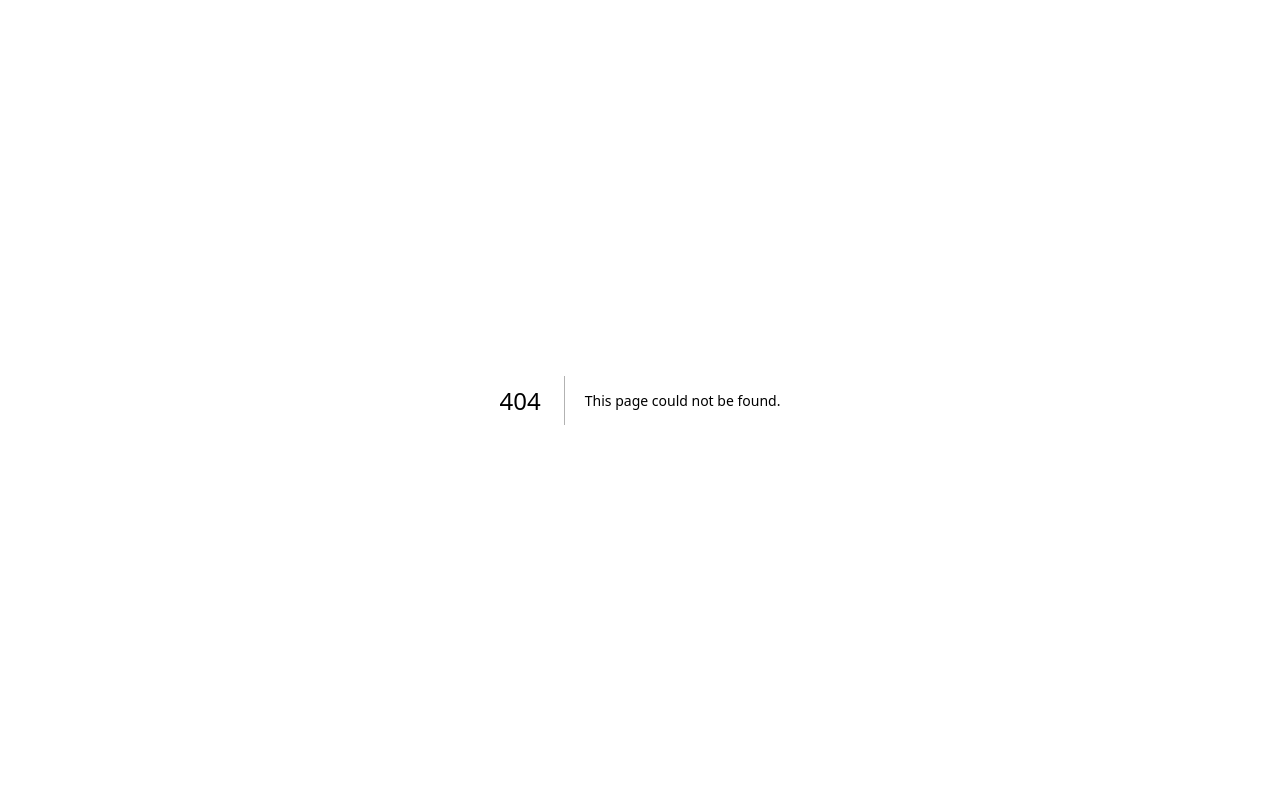
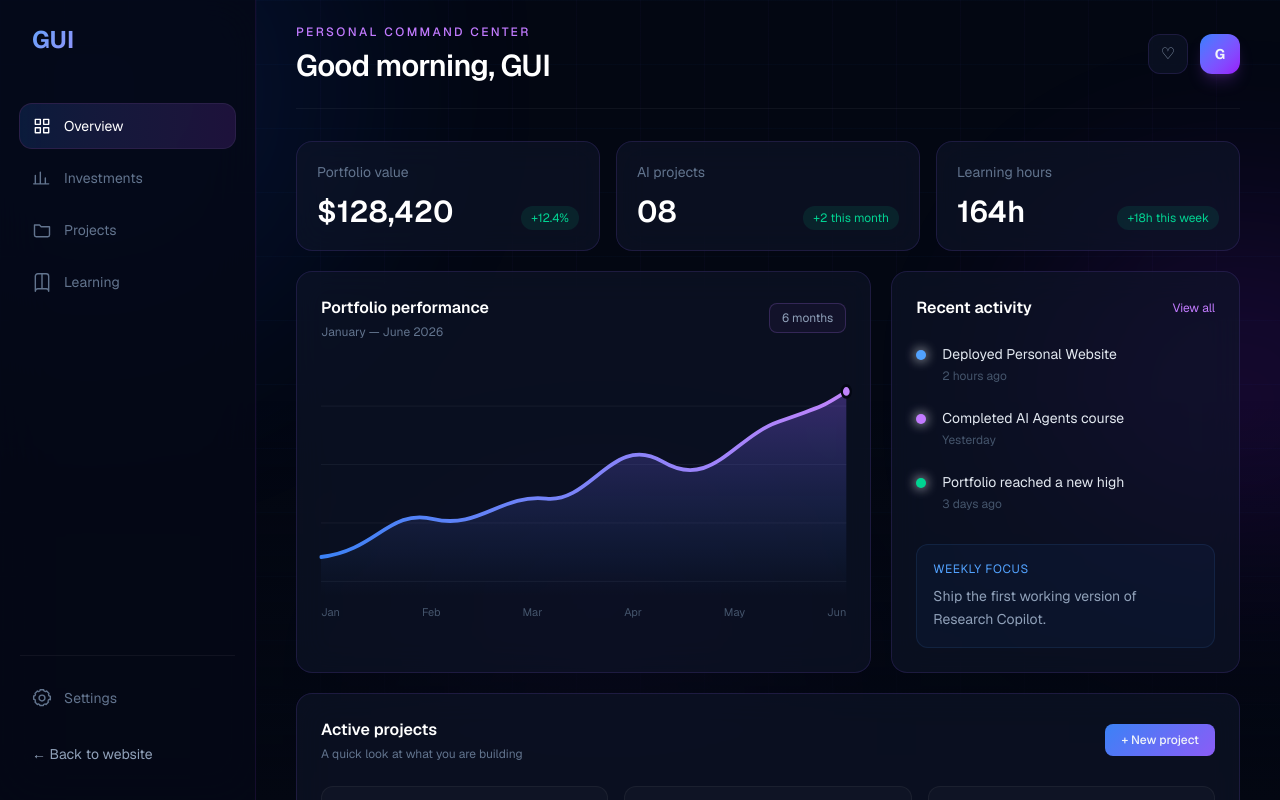
Before and after one commit to Etatheh/folioscope, a Next.js app: page /dashboard in a window 1280 px wide. Before the commit this address had no page. Shown: the top 800 px of the page. Built offline with nearby package versions, Linux system fonts and the light colour scheme.

Commit message:
Update by Codex

```diff
--- /dev/null
+++ b/app/dashboard/page.tsx
@@ -0,0 +1,106 @@
+import Link from "next/link";
+import BackgroundEffects from "@/components/BackgroundEffects";
+
+const stats = [
+  { label: "Portfolio value", value: "$128,420", change: "+12.4%", color: "blue" },
+  { label: "AI projects", value: "08", change: "+2 this month", color: "purple" },
+  { label: "Learning hours", value: "164h", change: "+18h this week", color: "violet" },
+];
+
+const projects = [
+  { name: "Market Signal AI", type: "Machine Learning", progress: 82, status: "In progress" },
+  { name: "Research Copilot", type: "Generative AI", progress: 64, status: "Building" },
+  { name: "Personal Website", type: "Web Development", progress: 100, status: "Live" },
+];
+
+const activity = [
+  { title: "Deployed Personal Website", time: "2 hours ago", color: "bg-blue-400" },
+  { title: "Completed AI Agents course", time: "Yesterday", color: "bg-purple-400" },
+  { title: "Portfolio reached a new high", time: "3 days ago", color: "bg-emerald-400" },
+];
+
+function Icon({ name }: { name: "grid" | "chart" | "folder" | "book" | "settings" }) {
+  const paths = {
+    grid: "M4 4h6v6H4V4Zm10 0h6v6h-6V4ZM4 14h6v6H4v-6Zm10 0h6v6h-6v-6Z",
+    chart: "M4 19V9m6 10V5m6 14v-7m4 7H2",
+    folder: "M3 6h6l2 2h10v10a2 2 0 0 1-2 2H5a2 2 0 0 1-2-2V6Z",
+    book: "M4 5a3 3 0 0 1 3-3h5v18H7a3 3 0 0 0-3 3V5Zm8-3h5a3 3 0 0 1 3 3v18a3 3 0 0 0-3-3h-5",
+    settings: "M12 15.5a3.5 3.5 0 1 0 0-7 3.5 3.5 0 0 0 0 7ZM19.4 15a1.7 1.7 0 0 0 .34 1.88l.06.06-2.86 2.86-.06-.06A1.7 1.7 0 0 0 15 19.4a1.7 1.7 0 0 0-1 .6 1.7 1.7 0 0 0-.4 1.1V21H9.5v-.1A1.7 1.7 0 0 0 8.4 19.4a1.7 1.7 0 0 0-1.88.34l-.06.06-2.86-2.86.06-.06A1.7 1.7 0 0 0 4 15a1.7 1.7 0 0 0-.6-1 1.7 1.7 0 0 0-1.1-.4H2V9.5h.3A1.7 1.7 0 0 0 4 8.4a1.7 1.7 0 0 0-.34-1.88l-.06-.06L6.46 3.6l.06.06A1.7 1.7 0 0 0 8.4 4a1.7 1.7 0 0 0 1-.6A1.7 1.7 0 0 0 9.8 2H14a1.7 1.7 0 0 0 1.6 2 1.7 1.7 0 0 0 1.88-.34l.06-.06 2.86 2.86-.06.06A1.7 1.7 0 0 0 20 8.4a1.7 1.7 0 0 0 .6 1 1.7 1.7 0 0 0 1.1.4h.3V14h-.3a1.7 1.7 0 0 0-2.3 1Z",
+  };
+  return <svg viewBox="0 0 24 24" fill="none" stroke="currentColor" strokeWidth="1.7" className="h-5 w-5"><path d={paths[name]} strokeLinecap="round" strokeLinejoin="round" /></svg>;
+}
+
+export default function DashboardPage() {
+  return (
+    <div className="relative min-h-screen">
+      <BackgroundEffects />
+      <aside className="fixed inset-y-0 left-0 z-40 hidden w-64 border-r border-purple-500/10 bg-[#050917]/85 px-5 py-6 backdrop-blur-xl lg:flex lg:flex-col">
+        <Link href="/" className="px-3 text-2xl font-bold gradient-text">GUI</Link>
+        <nav className="mt-12 space-y-2">
+          {[["Overview", "grid"], ["Investments", "chart"], ["Projects", "folder"], ["Learning", "book"]].map(([label, icon], index) => (
+            <a key={label} href={`#${label.toLowerCase()}`} className={`flex items-center gap-3 rounded-xl px-3 py-3 text-sm transition ${index === 0 ? "bg-gradient-to-r from-blue-500/15 to-purple-500/15 text-white ring-1 ring-purple-400/20" : "text-slate-500 hover:bg-white/5 hover:text-slate-200"}`}>
+              <Icon name={icon as "grid" | "chart" | "folder" | "book"} />{label}
+            </a>
+          ))}
+        </nav>
+        <div className="mt-auto border-t border-white/5 pt-5">
+          <a href="#settings" className="flex items-center gap-3 rounded-xl px-3 py-3 text-sm text-slate-500 hover:bg-white/5 hover:text-slate-200"><Icon name="settings" />Settings</a>
+          <Link href="/" className="mt-3 flex items-center gap-3 rounded-xl px-3 py-3 text-sm text-slate-400 hover:text-white">← Back to website</Link>
+        </div>
+      </aside>
+
+      <main className="relative z-10 px-5 pb-12 pt-6 sm:px-8 lg:ml-64 lg:px-10">
+        <header className="flex items-center justify-between border-b border-white/5 pb-6">
+          <div>
+            <p className="text-xs font-medium uppercase tracking-[0.2em] text-purple-400">Personal command center</p>
+            <h1 className="mt-2 text-2xl font-semibold tracking-tight text-white sm:text-3xl">Good morning, GUI</h1>
+          </div>
+          <div className="flex items-center gap-3">
+            <button aria-label="Notifications" className="glass flex h-10 w-10 items-center justify-center rounded-xl text-slate-400 hover:text-white">♡</button>
+            <div className="flex h-10 w-10 items-center justify-center rounded-xl bg-gradient-to-br from-blue-500 to-purple-600 text-sm font-bold shadow-lg shadow-purple-500/20">G</div>
+          </div>
+        </header>
+
+        <section id="overview" className="mt-8 grid gap-4 md:grid-cols-3">
+          {stats.map((stat) => (
+            <article key={stat.label} className="glass rounded-2xl p-5 transition hover:-translate-y-1 hover:border-purple-400/30">
+              <p className="text-sm text-slate-500">{stat.label}</p>
+              <div className="mt-3 flex items-end justify-between gap-3"><strong className="text-2xl font-semibold text-white sm:text-3xl">{stat.value}</strong><span className="rounded-full bg-emerald-400/10 px-2.5 py-1 text-xs text-emerald-400">{stat.change}</span></div>
+            </article>
+          ))}
+        </section>
+
+        <section className="mt-5 grid gap-5 xl:grid-cols-[1.65fr_1fr]">
+          <article id="investments" className="glass rounded-2xl p-5 sm:p-6">
+            <div className="flex items-center justify-between"><div><h2 className="font-semibold text-white">Portfolio performance</h2><p className="mt-1 text-xs text-slate-500">January — June 2026</p></div><span className="rounded-lg border border-purple-400/20 bg-purple-500/5 px-3 py-1.5 text-xs text-slate-400">6 months</span></div>
+            <div className="mt-8 h-56 w-full">
+              <svg viewBox="0 0 700 230" preserveAspectRatio="none" className="h-full w-full overflow-visible" aria-label="Portfolio growth chart">
+                <defs><linearGradient id="chartFill" x1="0" y1="0" x2="0" y2="1"><stop offset="0" stopColor="#8b5cf6" stopOpacity=".35"/><stop offset="1" stopColor="#3b82f6" stopOpacity="0"/></linearGradient><linearGradient id="chartLine" x1="0" y1="0" x2="1" y2="0"><stop stopColor="#3b82f6"/><stop offset="1" stopColor="#c084fc"/></linearGradient></defs>
+                {[35, 95, 155, 215].map(y => <line key={y} x1="0" y1={y} x2="700" y2={y} stroke="rgba(148,163,184,.10)" />)}
+                <path d="M0 190 C75 183 90 140 150 151 S240 125 300 130 S390 62 455 92 S550 67 610 51 S670 35 700 20 V230 H0Z" fill="url(#chartFill)" />
+                <path d="M0 190 C75 183 90 140 150 151 S240 125 300 130 S390 62 455 92 S550 67 610 51 S670 35 700 20" fill="none" stroke="url(#chartLine)" strokeWidth="4" strokeLinecap="round" />
+                <circle cx="700" cy="20" r="6" fill="#c084fc" stroke="#030712" strokeWidth="3" />
+              </svg>
+            </div>
+            <div className="mt-2 flex justify-between text-[11px] text-slate-600"><span>Jan</span><span>Feb</span><span>Mar</span><span>Apr</span><span>May</span><span>Jun</span></div>
+          </article>
+
+          <article className="glass rounded-2xl p-5 sm:p-6">
+            <div className="flex items-center justify-between"><h2 className="font-semibold text-white">Recent activity</h2><button className="text-xs text-purple-400 hover:text-purple-300">View all</button></div>
+            <div className="mt-6 space-y-6">
+              {activity.map((item) => <div key={item.title} className="flex gap-4"><span className={`mt-1.5 h-2.5 w-2.5 shrink-0 rounded-full ${item.color} shadow-[0_0_12px_currentColor]`} /><div><p className="text-sm text-slate-200">{item.title}</p><p className="mt-1 text-xs text-slate-600">{item.time}</p></div></div>)}
+            </div>
+            <div className="mt-8 rounded-xl border border-blue-400/10 bg-blue-500/5 p-4"><p className="text-xs uppercase tracking-wider text-blue-400">Weekly focus</p><p className="mt-2 text-sm leading-relaxed text-slate-400">Ship the first working version of Research Copilot.</p></div>
+          </article>
+        </section>
+
+        <section id="projects" className="glass mt-5 rounded-2xl p-5 sm:p-6">
+          <div className="flex items-center justify-between"><div><h2 className="font-semibold text-white">Active projects</h2><p className="mt-1 text-xs text-slate-500">A quick look at what you are building</p></div><button className="btn-primary rounded-lg px-4 py-2 text-xs font-medium">+ New project</button></div>
+          <div className="mt-6 grid gap-4 lg:grid-cols-3">
+            {projects.map((project) => <article key={project.name} className="rounded-xl border border-white/5 bg-white/[0.025] p-4"><div className="flex items-start justify-between"><div><h3 className="text-sm font-medium text-slate-200">{project.name}</h3><p className="mt-1 text-xs text-slate-600">{project.type}</p></div><span className={`rounded-full px-2 py-1 text-[10px] ${project.progress === 100 ? "bg-emerald-400/10 text-emerald-400" : "bg-purple-400/10 text-purple-400"}`}>{project.status}</span></div><div className="mt-5"><div className="mb-2 flex justify-between text-[11px] text-slate-600"><span>Progress</span><span>{project.progress}%</span></div><div className="h-1.5 overflow-hidden rounded-full bg-slate-800"><div className="h-full rounded-full bg-gradient-to-r from-blue-500 to-purple-500" style={{ width: `${project.progress}%` }} /></div></div></article>)}
+          </div>
+        </section>
+      </main>
+    </div>
+  );
+}
```
